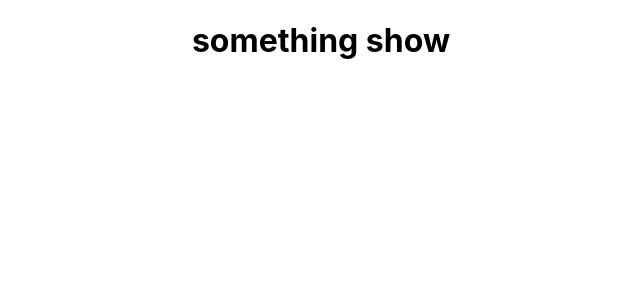
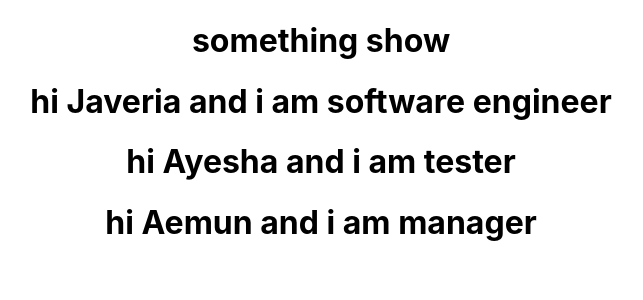
Before and after one commit to Javeria746/Enterprise-, a React (Create React App) app in the folder enterprise/: page / in a window 1280 px wide. Shown: the top 300 px of the page, without its empty margins (319-962 px from the left). Built offline with nearby package versions, Linux system fonts and the light colour scheme.

Commit message:
modified

```diff
--- a/enterprise/src/App.js
+++ b/enterprise/src/App.js
@@ -1,15 +1,15 @@
 import './App.css';
 import React from 'react';
-// eslint-disable-next-line no-unused-vars
-import greetprops from './greetprops';
+import GreetProps from './Components/GreetProps';
 
 function App() {
   return (
     <div className="App">
+
       <h1>something show</h1>
-      <greetprops name = "Javeria" designation = "software engineer"/>
-      <greetprops name = "Ayesha" designation = "quality engineer"/>
-      <greetprops name = "Aemun" designation = "tester"/>
+      <GreetProps name = "Javeria" designation = "software engineer" />
+      <GreetProps name = "Ayesha" designation = "tester"/>
+      <GreetProps name = "Aemun" designation = "manager" />
 
     </div>
   );
--- /dev/null
+++ b/enterprise/src/Components/GreetProps.js
@@ -0,0 +1,11 @@
+import React from 'react'
+
+function GreetProps(props) {
+  return (
+    <div>
+    <h1> hi {props.name} and i am {props.designation}</h1>
+        </div>
+  )
+}
+
+export default GreetProps
--- a/enterprise/src/greetprops.js
+++ /dev/null
@@ -1,13 +0,0 @@
-import React from 'react';
-
-const greetprops = props => {
-    console.log(props);
-  return (
-
-    <div>
-        <h1>hi {props.name} and i am {props.designation}</h1>
-    </div>
-  );
-}
-
-export default greetprops;
```
